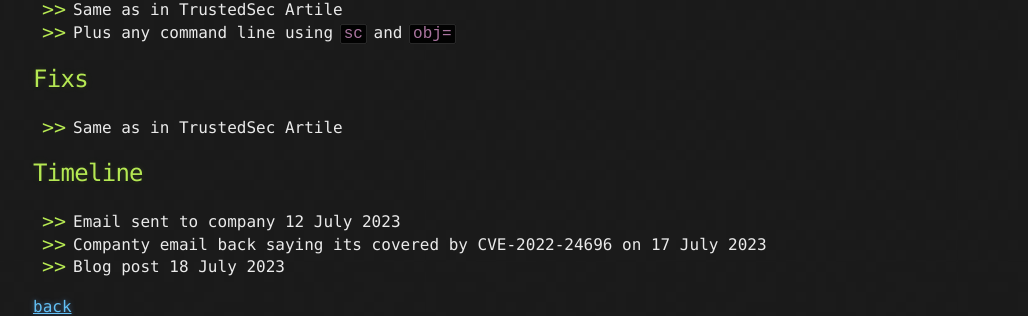
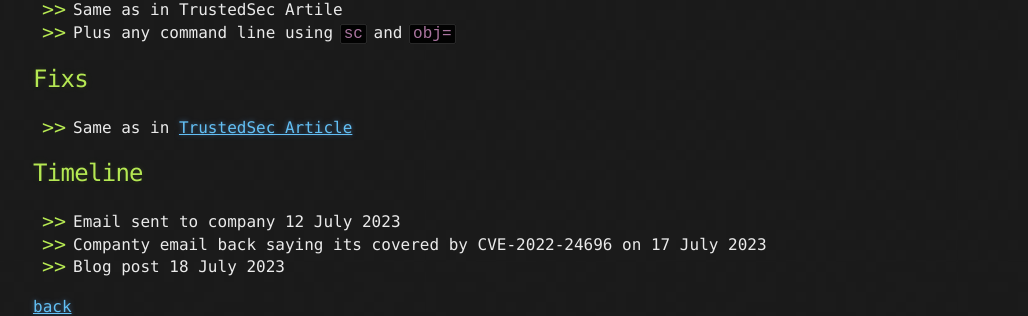
Before and after one commit to ceramicskate0/ceramicskate0.github.io, a Jekyll site: the page built from CVE-2022-24696.md, in a window 1280 px wide and 900 px high, scrolled down 1838 px. Shown: the part 561-877 px from the top of the window, without its empty margins (107-1135 px from the left). Built offline with Jekyll 4.4.1, drawn with Linux system fonts in a browser that asks for light colours; our own code applies the rules of GitHub Pages for plain Markdown files; some of the changed text lies outside the part shown.

Commit message:
Update CVE-2022-24696.md

```diff
--- a/CVE-2022-24696.md
+++ b/CVE-2022-24696.md
@@ -58,7 +58,7 @@ Yes i know its not exact. Its a free blog.... Im trying to only spend 1 hour per
 - Plus any command line using `sc` and `obj=`
 
 ## Fixs
-- Same as in TrustedSec Artile
+- Same as in [TrustedSec Article](https://www.trustedsec.com/blog/cve-2022-24696-glance-by-mirametrix-privilege-escalation/)
 
 ## Timeline
 - Email sent to company 12 July 2023
```
Also changed, not shown: other parts of CVE-2022-24696.md (+1 -1 lines).
